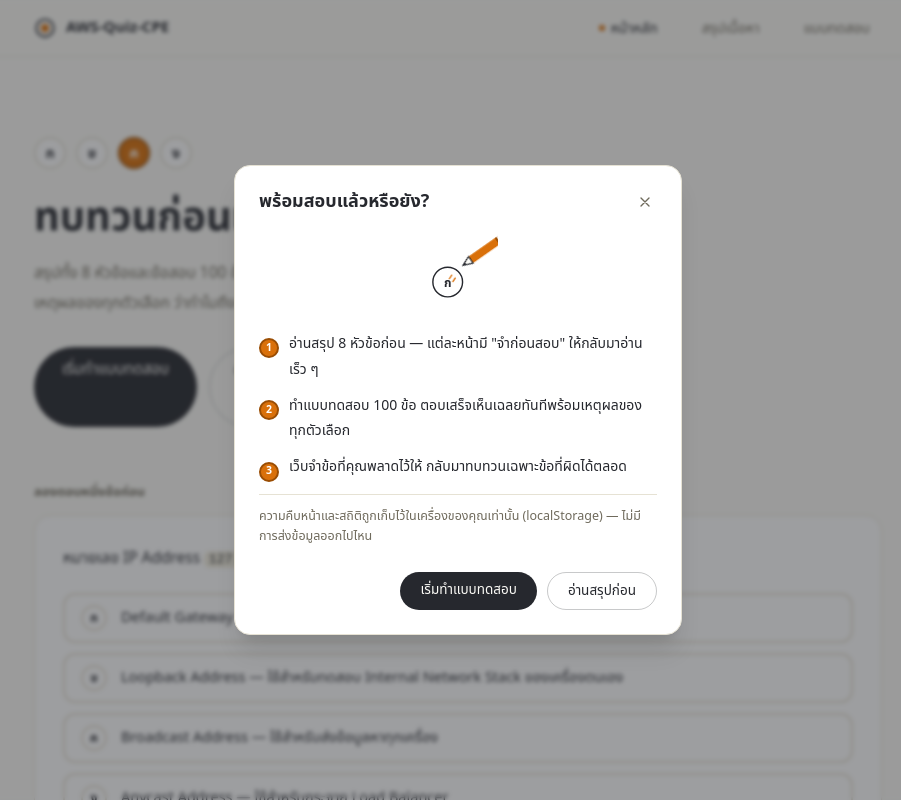
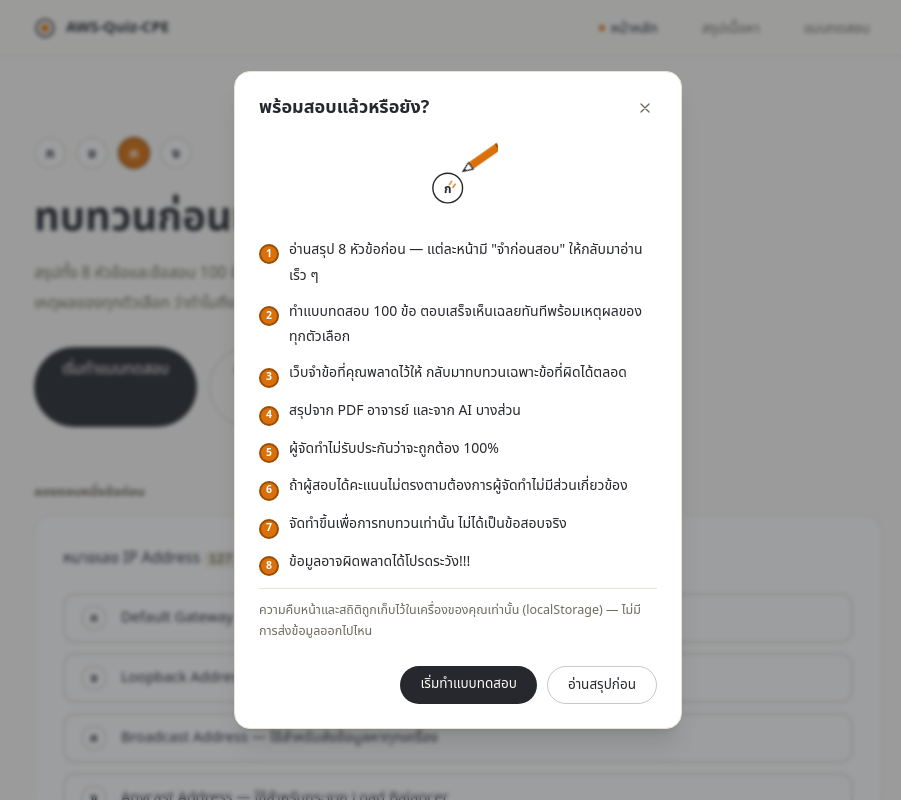
Before and after one commit to ChanodomOngkulna/Quiz-lab-AWS, a SvelteKit app: page / in a window 1280 px wide. Shown: the top 800 px of the page, without its empty margins (182-1083 px from the left). Built offline with nearby package versions, Linux system fonts and the light colour scheme.

Commit message:
fix: resolve layout overflow issue in main quiz page component

```diff
--- a/src/routes/+page.svelte
+++ b/src/routes/+page.svelte
@@ -200,7 +200,7 @@
 		<span class="animate-float"><StickerPencil /></span>
 	</div>
 	<ul class="mt-2 space-y-2.5">
-		{#each ['อ่านสรุป 8 หัวข้อก่อน — แต่ละหน้ามี "จำก่อนสอบ" ให้กลับมาอ่านเร็ว ๆ', 'ทำแบบทดสอบ 100 ข้อ ตอบเสร็จเห็นเฉลยทันทีพร้อมเหตุผลของทุกตัวเลือก', 'เว็บจำข้อที่คุณพลาดไว้ให้ กลับมาทบทวนเฉพาะข้อที่ผิดได้ตลอด'] as tip, i (tip)}
+		{#each ['อ่านสรุป 8 หัวข้อก่อน — แต่ละหน้ามี "จำก่อนสอบ" ให้กลับมาอ่านเร็ว ๆ', 'ทำแบบทดสอบ 100 ข้อ ตอบเสร็จเห็นเฉลยทันทีพร้อมเหตุผลของทุกตัวเลือก', 'เว็บจำข้อที่คุณพลาดไว้ให้ กลับมาทบทวนเฉพาะข้อที่ผิดได้ตลอด', 'สรุปจาก PDF อาจารย์ และจาก AI บางส่วน', 'ผู้จัดทำไม่รับประกันว่าจะถูกต้อง 100%' , 'ถ้าผู้สอบได้คะแนนไม่ตรงตามต้องการผู้จัดทำไม่มีส่วนเกี่ยวข้อง','จัดทำขึ้นเพื่อการทบทวนเท่านั้น ไม่ได้เป็นข้อสอบจริง','ข้อมูลอาจผิดพลาดได้โปรดระวัง!!!'] as tip, i (tip)}
 			<li class="flex items-start gap-2.5 text-[14px] leading-[1.85]">
 				<span class="mt-[.55em]"><ChoiceBubble letter={i + 1} state="selected" size="xs" /></span>
 				<span>{tip}</span>
```
